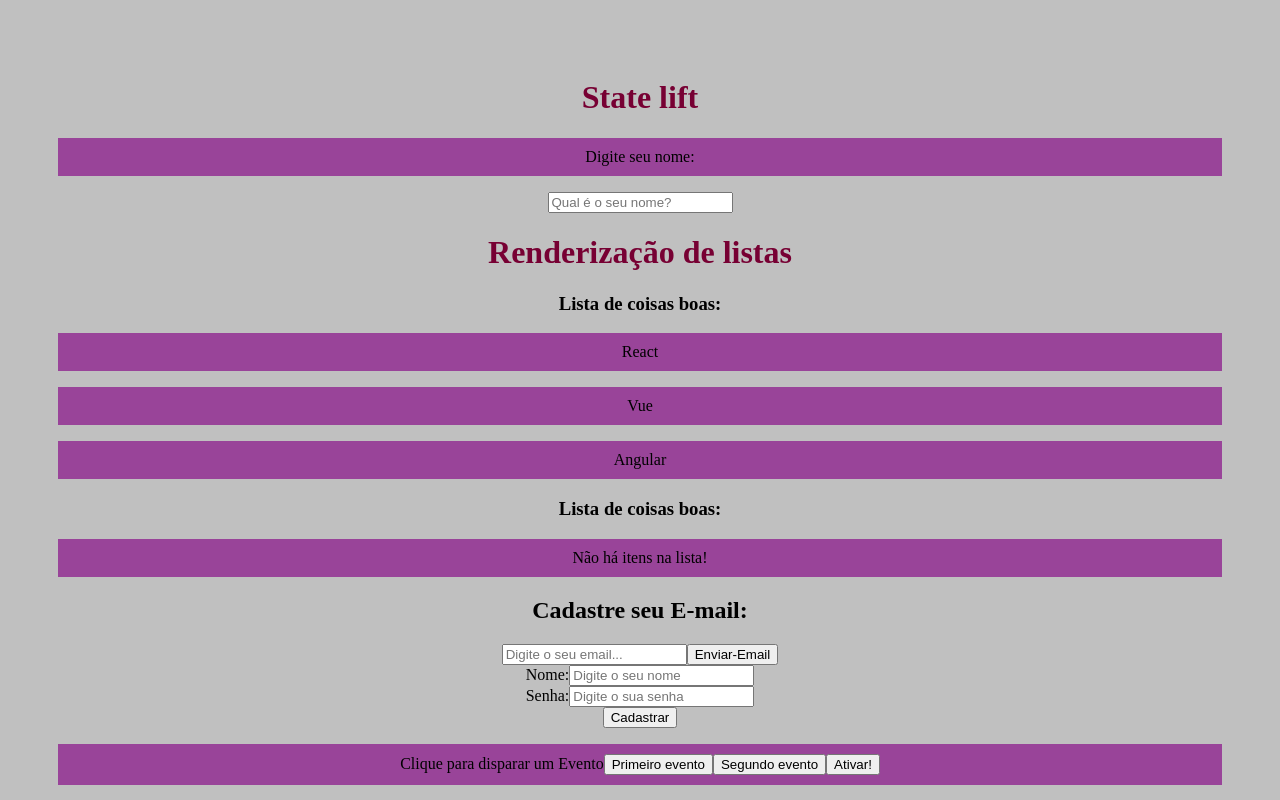
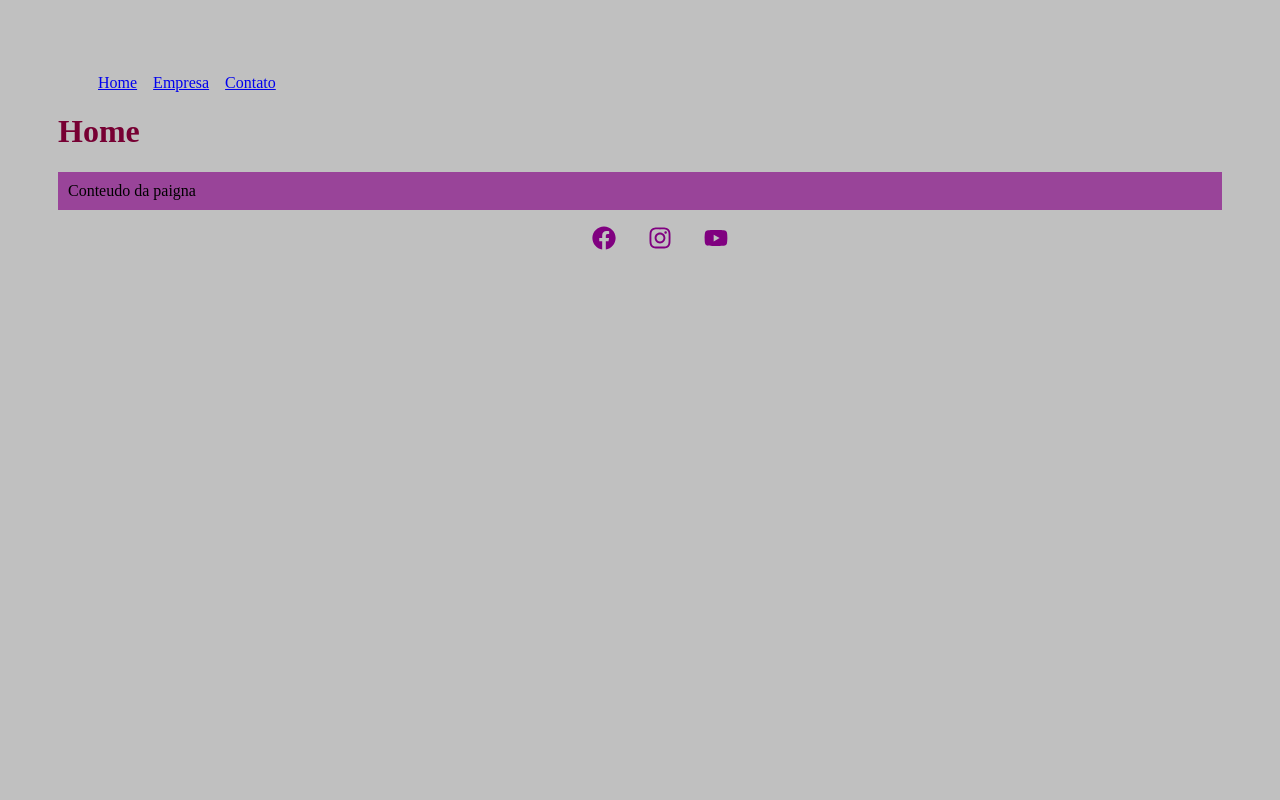
Before and after one commit to Gian-Roso/Estudo-React, a React (Create React App) app: page / in a window 1280 px wide. Shown: the top 800 px of the page. Built offline with nearby package versions, Linux system fonts and the light colour scheme.

Commit message:
Feat: Router e icons

```diff
--- a/package.json
+++ b/package.json
@@ -9,6 +9,8 @@
     "@testing-library/user-event": "^13.5.0",
     "react": "^19.1.0",
     "react-dom": "^19.1.0",
+    "react-icons": "^5.5.0",
+    "react-router-dom": "^7.6.0",
     "react-scripts": "5.0.1",
     "web-vitals": "^2.1.4"
   },
--- a/src/App.js
+++ b/src/App.js
@@ -1,63 +1,21 @@
-import './App.css';
-import HelloWord from './components/HelloWorld';
-import SayMyName from './components/SayMyName';
-import Pessoa from './components/Pessoa';
-import Frase from './components/Frase';
-import List from './components/List';
-import Evento from './components/Evento';
-import Form from './components/Form';
-import Condicional from './components/Condicional';
-import OutraLista from './components/OutraLista';
-import { useState } from 'react';
-import SeuNome from './components/SeuNome';
-import Saldacao from './components/Saldacao';
+import { BrowserRouter as Router, Routes, Route } from "react-router-dom";
+import Home from './Pages/Home';
+import Empresa from './Pages/Empresa';
+import Contato from './Pages/Contato';
+import NavBar from "./components/Layout/NavBar";
+import Footer from "./components/Layout/Footer";
 
 function App() {
-
-  const nome = "João"
-
-  const meuItens = ['React', 'Vue', 'Angular']
-
-  const [name, setName] = useState()
-
   return (
-
-    <div className="App">
-
-      <h1>State lift</h1>
-      <SeuNome setName={setName}/>
-      <Saldacao name={name}/>
-
-
-      <h1>Renderização de listas</h1>
-      <OutraLista Itens={meuItens}/>
-      <OutraLista Itens={[]}/>
-      <Condicional/>
-
-      <Form/>
-
-      <Evento numero="1"/>
-
-
-
-      <List/>
-      <Frase/>
-      <HelloWord/>
-      <SayMyName nome="Gian"/>
-      {/* Aqui eu adiciono a função criada, junto a propriedade que eu quero chamar, e então defino o valor dela, isso torna a função dinamica*/}
-      <SayMyName nome="Matheus"/>
-      <SayMyName nome={nome}/>
-      {/* também posso usar uma variavel para passar um dado dinamico pela props */}
-
-      <h1>Hello Word</h1>
-
-      <Pessoa
-        nome="Gian"
-        idade="20"
-        profissao="Nenhuma"
-        foto="https://via.placeholder.com/150"
-      />
-    </div>
+    <Router>
+      <NavBar/>
+      <Routes>
+        <Route path="/" element={<Home />} />
+        <Route path="/empresa" element={<Empresa />} />
+        <Route path="/contato" element={<Contato />} />
+      </Routes>
+      <Footer/>
+    </Router>
   );
 }
 
--- /dev/null
+++ b/src/Pages/Contato.js
@@ -0,0 +1,9 @@
+function Contato() {
+    return(
+        <div>
+            <h1>Contato</h1>
+            <p>Conteudo da paigna</p>
+        </div>
+    )
+}
+export default Contato
--- /dev/null
+++ b/src/Pages/Empresa.js
@@ -0,0 +1,9 @@
+function Empresa() {
+    return(
+        <div>
+            <h1>Empresa</h1>
+            <p>Conteudo da paigna</p>
+        </div>
+    )
+}
+export default Empresa
--- /dev/null
+++ b/src/Pages/Home.js
@@ -0,0 +1,9 @@
+function Home() {
+    return(
+        <div>
+            <h1>Home</h1>
+            <p>Conteudo da paigna</p>
+        </div>
+    )
+}
+export default Home
--- /dev/null
+++ b/src/components/Layout/Footer.js
@@ -0,0 +1,20 @@
+import { FaFacebook, FaInstagram, FaYoutube} from 'react-icons/fa'
+import styles from './Footer.module.css'
+
+function Footer() {
+    return(
+    <footer>
+        <ul className={styles.social_list}>
+            <li>
+                <FaFacebook />
+            </li>
+            <li>
+                <FaInstagram />
+            </li>
+            <li>
+                <FaYoutube />
+            </li>
+        </ul>
+    </footer> )
+}
+export default Footer
--- /dev/null
+++ b/src/components/Layout/Footer.module.css
@@ -0,0 +1,16 @@
+.social_list {
+    display: flex;
+    justify-content: center;
+    align-items: center;
+    list-style: none;
+}
+
+.social_list li {
+    margin: 0 1em;
+}
+
+.social_list svg {
+    font-size: 1.5em;
+    cursor: pointer;
+    color: purple;
+}
--- /dev/null
+++ b/src/components/Layout/NavBar.js
@@ -0,0 +1,19 @@
+import { Link } from "react-router-dom"
+import styles from './NavBar.module.css'
+
+function NavBar() {
+    return(
+        <ul className={styles.list}>
+          <li className={styles.item}>
+            <Link to="/">Home</Link>
+          </li>
+          <li className={styles.item}>
+            <Link to="/empresa">Empresa</Link>
+          </li>
+          <li className={styles.item}>
+            <Link to="/contato">Contato</Link>
+          </li>
+      </ul>
+    )
+}
+export default NavBar
--- /dev/null
+++ b/src/components/Layout/NavBar.module.css
@@ -0,0 +1,7 @@
+.list {
+    display: flex;
+    list-style: none;
+}
+.item {
+    margin-right: 1em;
+}
```
Also changed, not shown: anotações.txt, 1 other file (tests, documents, lock files or other folders).
